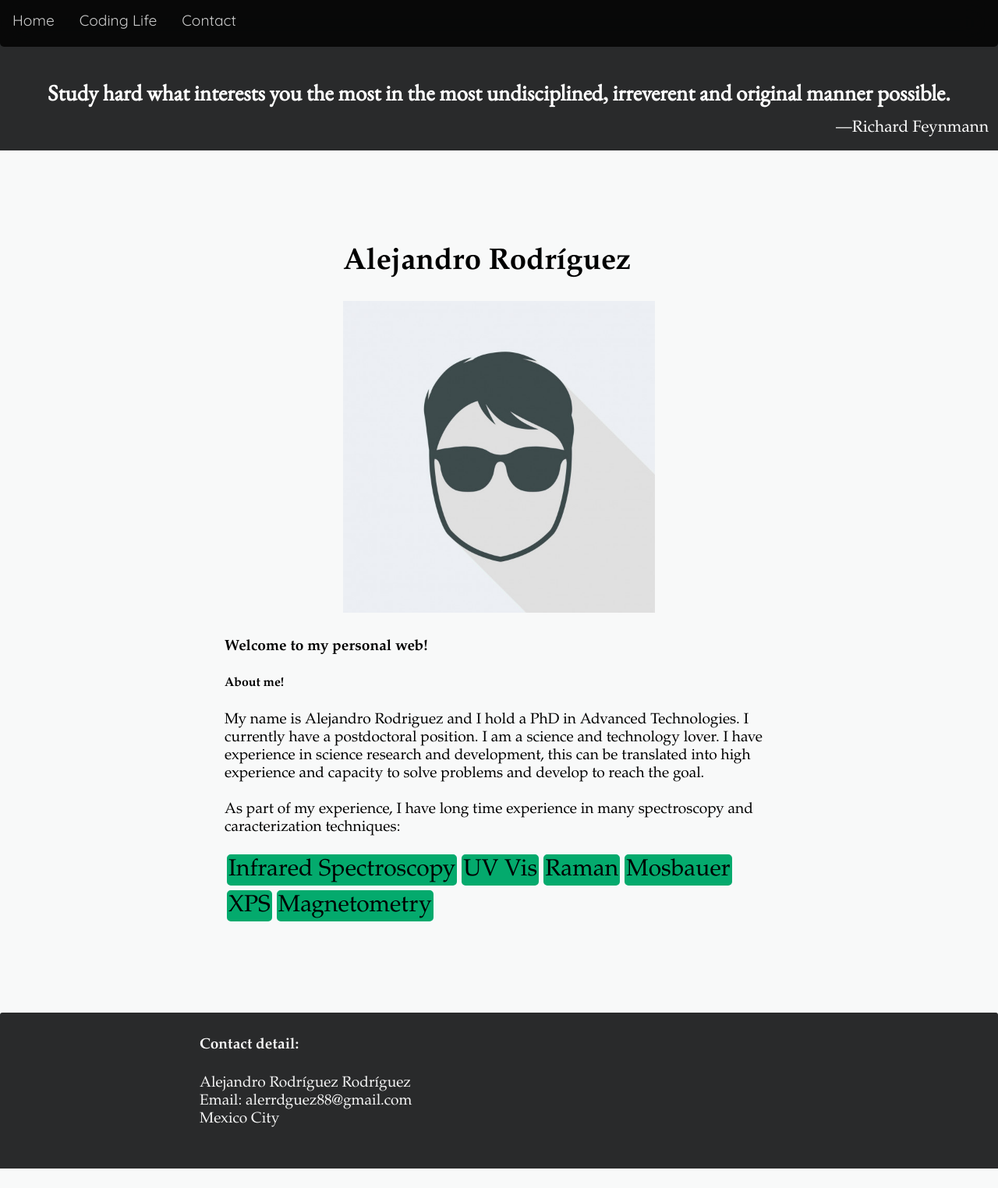
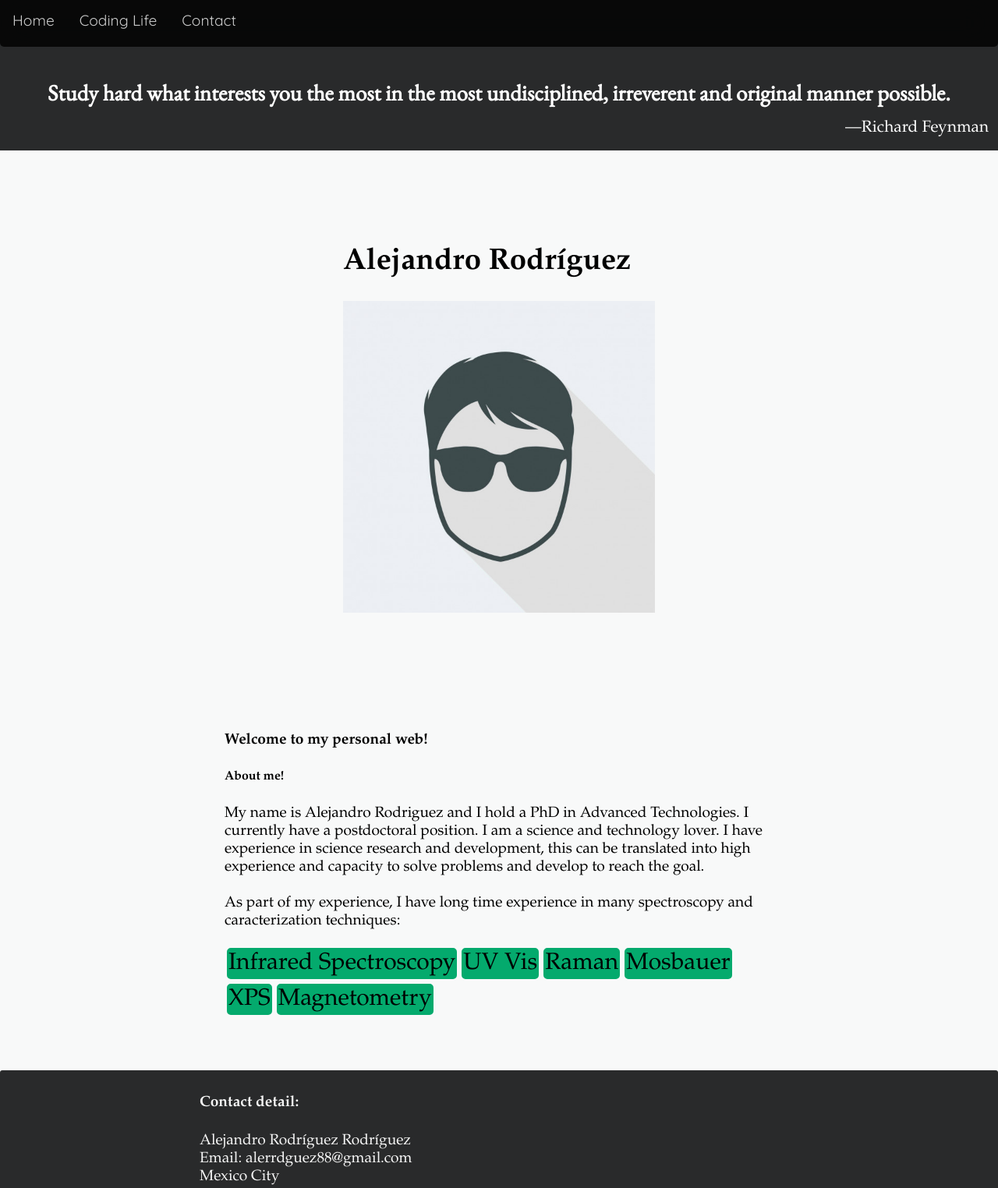
Before and after one commit to arrdguez/arodriguez, a plain HTML site: page pages/index.html in a window 1280 px wide. Shown: the whole page at 78% size. Before the commit the page ends 1499 px from the top, so only its background shows below. Drawn offline with nearby package versions, Linux system fonts and the light colour scheme; a web font is replaced by a local one.

Commit message:
new page

```diff
--- a/css/style.css
+++ b/css/style.css
@@ -128,7 +128,7 @@ img{
 }
 
 
-#blanckS{
+.blanckS{
   height: 15vh;
 }
 
--- a/pages/css/style.css
+++ b/pages/css/style.css
@@ -128,7 +128,7 @@ img{
 }
 
 
-#blanckS{
+.blanckS{
   height: 15vh;
 }
 
--- a/pages/index.html
+++ b/pages/index.html
@@ -22,7 +22,7 @@
       </div>
       <div id="quote">
         <h1>Study hard what interests you the most in the most undisciplined, irreverent and original manner possible.</h1>
-        <h4>&mdash;Richard Feynmann</h4>
+        <h4>&mdash;Richard Feynman</h4>
       </div>
     </nav>
 
@@ -36,6 +36,9 @@
       </div>
     </main>
 
+
+    <div class="blanckS">
+    </div>
 
 
     <div id="article">
@@ -58,16 +61,12 @@
           </div>
         </p>
       </article>
+    </div>
 
 
-     <br>
-     <br>
-
+    <div class="blanckS">
     </div>
 
-    <div id="blanckS">
-
-    </div>
     <footer>
       <div id="contact">
         <h4>
```
Also changed, not shown: index.html (+12 -4 lines). Lines whose indentation alone changed are shown as unchanged.
